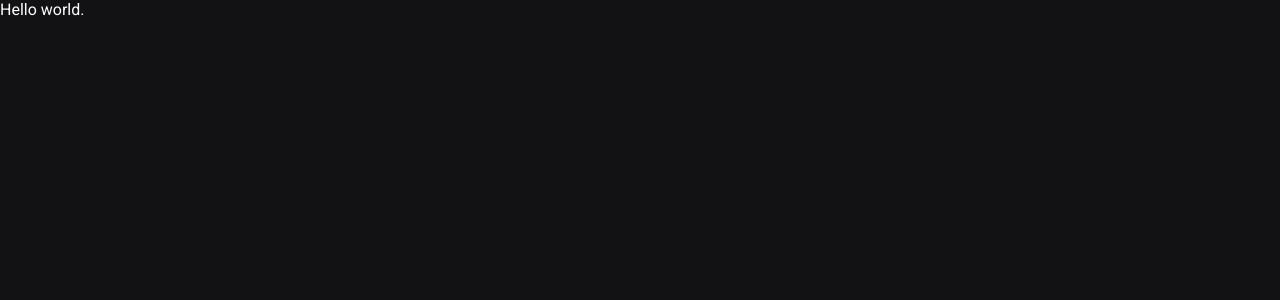
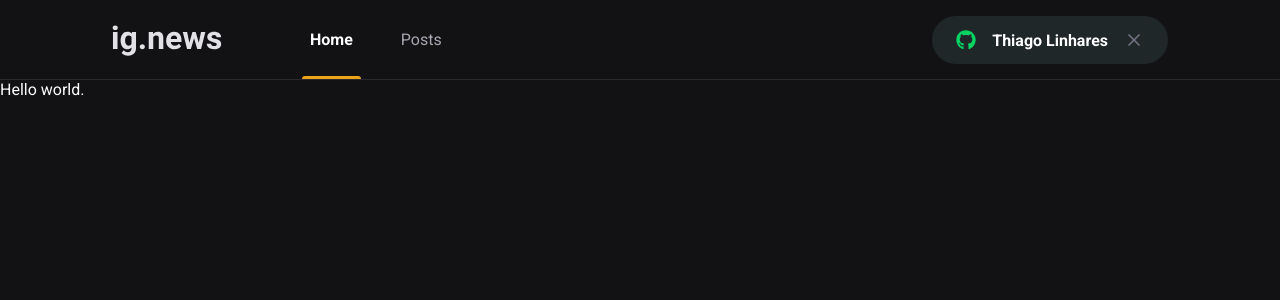
Before and after one commit to tl-jacques/ig_news, a Next.js app: page / in a window 1280 px wide. Shown: the top 300 px of the page. Built offline with nearby package versions, Linux system fonts and the light colour scheme.

Commit message:
feat: component Header and SignInButton done

```diff
--- a/package.json
+++ b/package.json
@@ -11,6 +11,7 @@
     "next": "10.1.2",
     "react": "17.0.2",
     "react-dom": "17.0.2",
+    "react-icons": "^4.2.0",
     "sass": "^1.32.8"
   },
   "devDependencies": {
--- a/src/components/Header/index.tsx
+++ b/src/components/Header/index.tsx
@@ -1,7 +1,17 @@
-export function Header () {
-    return (
-        <header>
-            <div></div>
-        </header>
-    )
+import { SignInButton } from "../SignInButton";
+import styles from "./styles.module.scss";
+
+export function Header() {
+  return (
+    <header className={styles.headerContainer}>
+      <div className={styles.headerContent}>
+        <img src="/images/logo.svg" alt="Ig.news" />
+        <nav>
+          <a className={styles.active}>Home</a>
+          <a>Posts</a>
+        </nav>
+        <SignInButton />
+      </div>
+    </header>
+  );
 }
--- a/src/components/Header/styles.module.scss
+++ b/src/components/Header/styles.module.scss
@@ -0,0 +1,57 @@
+.headerContainer {
+  height: 5rem;
+  border-bottom: 1px solid var(--gray-800);
+}
+
+.headerContent {
+  max-width: 1120px;
+  height: 5rem;
+  margin: 0 auto;
+  padding: 0 2rem;
+
+  display: flex;
+  align-items: center;
+
+  nav {
+    margin-left: 5rem;
+    height: 5rem;
+
+    a {
+      display: inline-block;
+      position: relative;
+      padding: 0 0.5rem;
+      height: 5rem;
+      line-height: 5rem;
+
+      color: var(--gray-300);
+
+      transition: color 0.2s;
+      & + a {
+        margin-left: 2rem;
+      }
+      &:hover {
+        color: var(--white);
+      }
+
+      &.active {
+        color: var(--white);
+        font-weight: bold;
+      }
+
+      &.active::after {
+        content: "";
+        height: 3px;
+        border-radius: 3px 3px 0 0;
+        width: 100%;
+        position: absolute;
+        bottom: 1px;
+        left: 0;
+        background: var(--yellow-500);
+      }
+    }
+  }
+
+  button {
+    margin-left: auto;
+  }
+}
--- /dev/null
+++ b/src/components/SignInButton/index.tsx
@@ -0,0 +1,20 @@
+import { FaGithub } from "react-icons/fa";
+import { FiX } from "react-icons/fi";
+import styles from "./styles.module.scss";
+
+export function SignInButton() {
+  const isUserLoggedIn = true;
+
+  return isUserLoggedIn ? (
+    <button className={styles.signInButton} type="button">
+      <FaGithub color="#04d361" />
+      Thiago Linhares
+      <FiX color="#737380" className={styles.closeIcon} />
+    </button>
+  ) : (
+    <button className={styles.signInButton} type="button">
+      <FaGithub color="#eba417" />
+      Sign in with Github
+    </button>
+  );
+}
--- /dev/null
+++ b/src/components/SignInButton/styles.module.scss
@@ -0,0 +1,33 @@
+.signInButton {
+  height: 3rem;
+  border-radius: 3rem;
+  background: var(--gray-850);
+  border: 0;
+  padding: 0 1.5rem;
+
+  display: flex;
+  align-items: center;
+  justify-content: center;
+
+  color: var(--white);
+  font-weight: bold;
+
+  svg {
+    width: 20px;
+    height: 20px;
+  }
+
+  transition: filter 0.2s;
+
+  svg:first-child {
+    margin-right: 1rem;
+  }
+
+  svg.closeIcon {
+    margin-left: 1rem;
+  }
+
+  &:hover {
+    filter: brightness(0.8);
+  }
+}
--- a/src/pages/_app.tsx
+++ b/src/pages/_app.tsx
@@ -1,8 +1,14 @@
 import { AppProps } from "next/app";
 import "../styles/global.scss";
+import { Header } from "../components/Header";
 
 function MyApp({ Component, pageProps }: AppProps) {
-  return <Component {...pageProps} />;
+  return (
+    <>
+      <Header />
+      <Component {...pageProps} />
+    </>
+  );
 }
 
 export default MyApp;
--- a/src/pages/_document.tsx
+++ b/src/pages/_document.tsx
@@ -10,6 +10,7 @@
             href="https://fonts.googleapis.com/css2?family=Roboto:wght@400;700;900&display=swap"
             rel="stylesheet"
           />
+          <link rel="shortcut icon" href="favicon.png" type="image/png" />
         </Head>
         <body>
           <Main />
--- a/src/styles/global.scss
+++ b/src/styles/global.scss
@@ -8,6 +8,8 @@
 
   --gray-100: #e1e1e6;
   --gray-300: #a8a8b3;
+  --gray-800: #29292e;
+  --gray-850: #1f2729;
   --gray-900: #121214;
 
   --cyan-500: #61dafb;
```
Also changed, not shown: 1 other file (tests, documents, lock files or other folders).
